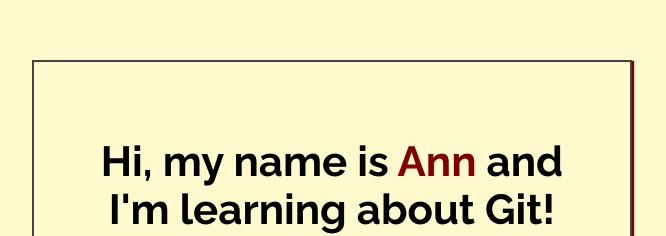
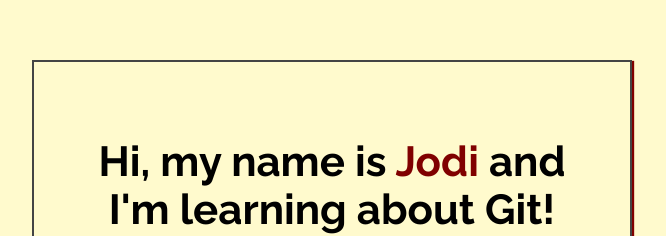
Before and after one commit to JodiV23/my-first-repo, a plain HTML site: page index.html in a window 1280 px wide. Shown: the part 188-424 px from the top of the page, without its empty margins (308-974 px from the left). Drawn offline with Linux system fonts and the light colour scheme.

Commit message:
Added name to html

```diff
--- a/index.html
+++ b/index.html
@@ -14,7 +14,7 @@
 <body>
 
     <div class="greeting">
-        <h1>Hi, my name is <span class="highlight">Ann</span> and I'm learning about Git! </h1>
+        <h1>Hi, my name is <span class="highlight">Jodi</span> and I'm learning about Git! </h1>
 
         <p>Yay! Git is the best!</p>
     </div>
```
